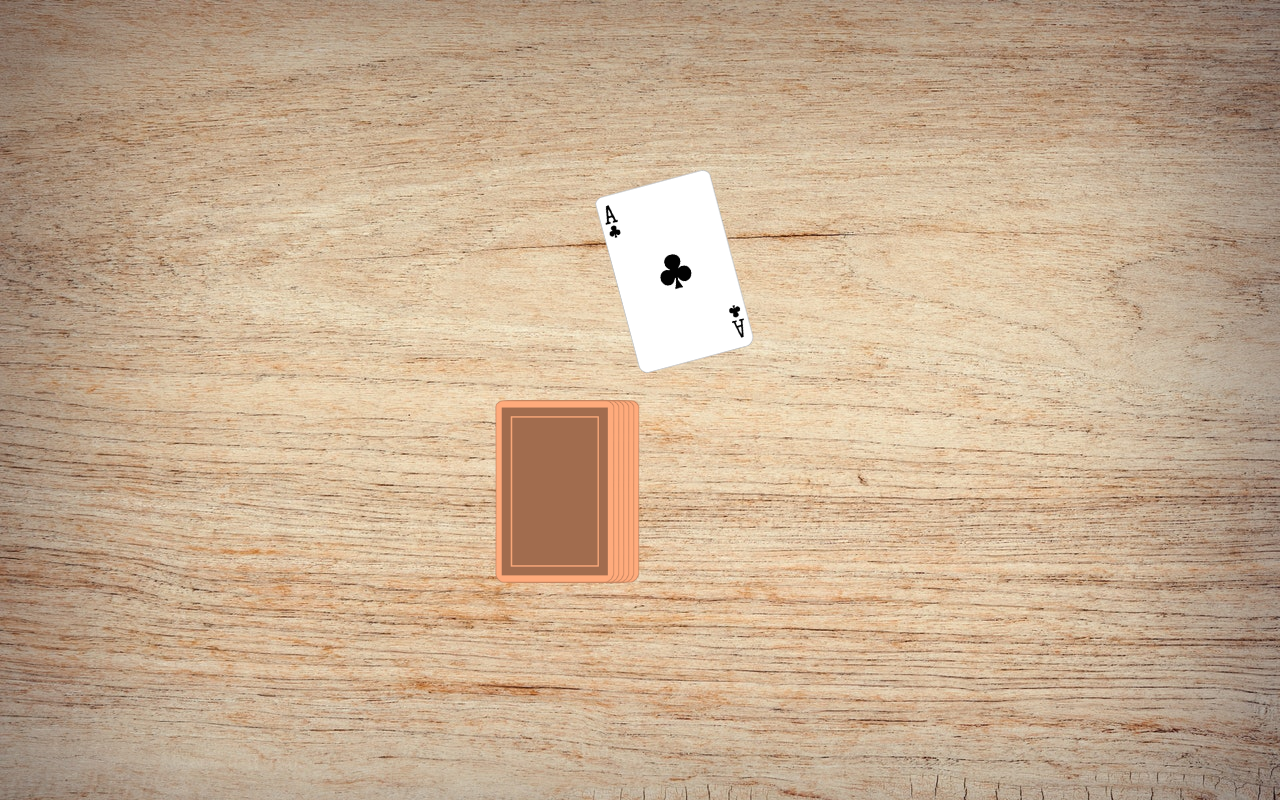
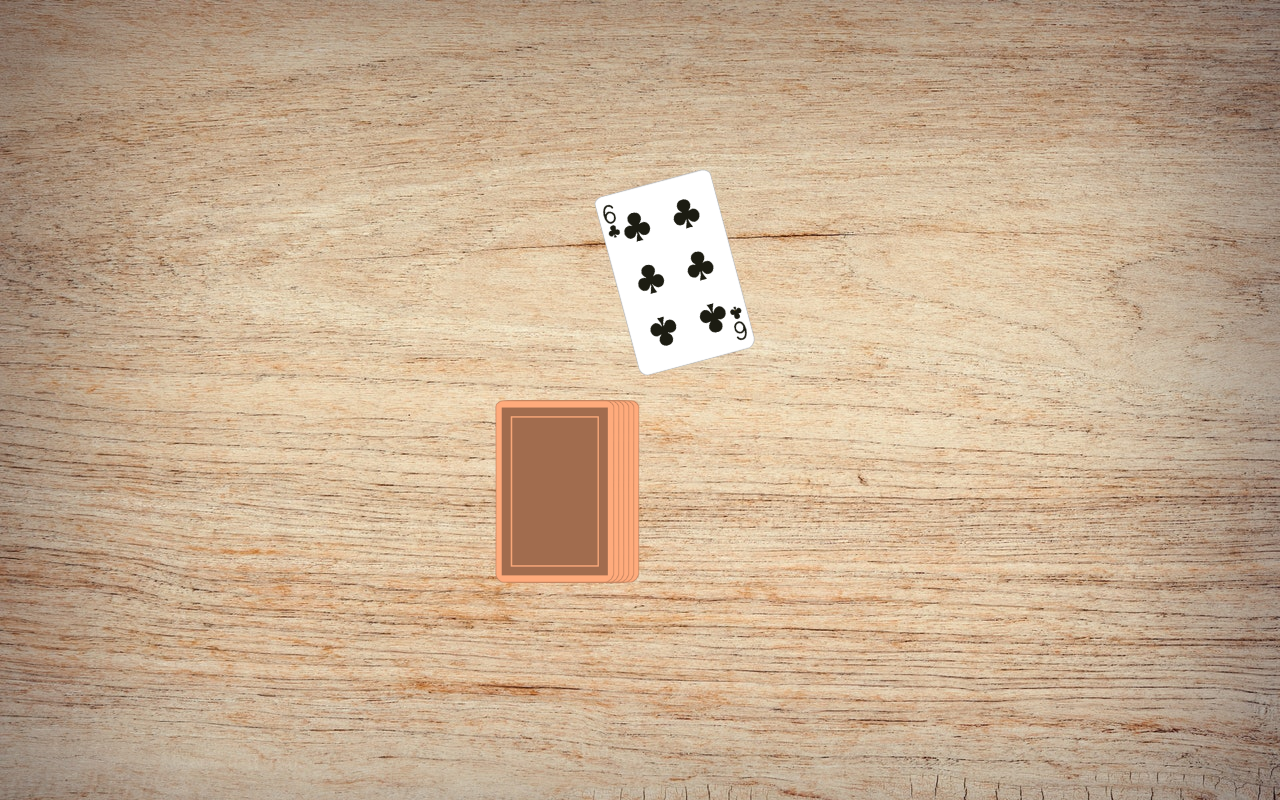
Before and after one commit to D1m1tr1e/Ring-of-Fire, an Angular app in the folder ringoffire/: page /game in a window 1280 px wide. Both pictures are taken after a click on the picture 555 px from the left and 491 px from the top of the page. Built offline with nearby package versions, Linux system fonts and the light colour scheme.

Commit message:
added played card function

```diff
--- a/ringoffire/src/app/game/game.component.html
+++ b/ringoffire/src/app/game/game.component.html
@@ -1,13 +1,19 @@
 <div class="field">
     <div class="card-stack">
+
+        <!--Card Stack-->
         <img *ngFor="let cards of [0,1,2,3,4]; let i = index;" [ngStyle]="{'right.px': i * 5}"
             src="./../../assets/img/cards/card_cover.png" alt="">
+        <img (click)="takeCard()" class="top-card" style="right: 25px;" src="./../../assets/img/cards/card_cover.png"
+            alt="">
 
-        <img (click)="takeCard()" class="top-card" style="right: 25px;"
-            src="./../../assets/img/cards/card_cover.png" alt="">
+        <!--Played Cards Stack-->
+        <img *ngFor="let card of game.playedCards" class="playedCard" src="./../../assets/img/cards/{{ card }}.png"
+            alt="">
 
-            <img (click)="takeCard()" *ngIf="pickCardAnimation" class="pick-card" style="right: 25px;"
-            src="./../../assets/img/cards/clubs_1.png" alt="">
+        <!--Current Card-->
+        <img (click)="takeCard()" *ngIf="pickCardAnimation" class="pick-card" style="right: 25px;"
+            src="./../../assets/img/cards/{{ currentCard }}.png" alt="">
     </div>
 
 
--- a/ringoffire/src/app/game/game.component.scss
+++ b/ringoffire/src/app/game/game.component.scss
@@ -26,6 +26,11 @@
     }
 }
 
+.playedCard {
+    right: 25px;
+    transform: scale(1.0) translateX(120px) translateY(-220px) rotate(-15deg);
+}
+
 .pick-card {
     animation: pick-card-animation 1.5s ease-in-out;
     transform: scale(1.0) translateX(120px) translateY(-220px) rotate(-15deg);
--- a/ringoffire/src/app/game/game.component.ts
+++ b/ringoffire/src/app/game/game.component.ts
@@ -1,5 +1,6 @@
 import { CommonModule } from '@angular/common';
 import { Component } from '@angular/core';
+import { Game } from './../models/game';
 
 @Component({
   selector: 'app-game',
@@ -8,12 +9,63 @@ import { Component } from '@angular/core';
   templateUrl: './game.component.html',
   styleUrls: ['./game.component.scss']
 })
+
 export class GameComponent {
+
+  constructor() {
+    this.newGame();
+  }
+  //************VARIABLEN***************/
+
   pickCardAnimation = false;
+  game: Game = {
+    players: ["Text"],
+    stack: ["Text"],
+    playedCards: ["Text"],
+    currentPlayer: 0
+  }
+  currentCard: string = '';
+
+  //***************************/
+
+
+  newGame() {
+    this.game = new Game();
+    console.log(this.game);
+    for (let i = 1; i < 14; i++) {
+      this.game.stack.push('spade_' + i);
+      this.game.stack.push('hearts_' + i);
+      this.game.stack.push('clubs_' + i);
+      this.game.stack.push('diamonds_' + i);
+    }
+    this.shuffle(this.game.stack);
+  }
+
+
+  shuffle(array: string[]) {
+    let currentIndex = array.length, randomIndex;
+
+    while (currentIndex > 0) {
+
+      randomIndex = Math.floor(Math.random() * currentIndex);
+      currentIndex--;
+
+      [array[currentIndex], array[randomIndex]] = [
+        array[randomIndex], array[currentIndex]];
+    }
+    return array;
+  }
 
 
   takeCard() {
-    this.pickCardAnimation = true;
+    if (!this.pickCardAnimation) {
+      this.currentCard = this.game.stack.pop() as string;
+      this.pickCardAnimation = true;
+
+      setTimeout(() => {
+        this.game.playedCards.push(this.currentCard);
+        this.pickCardAnimation = false;
+      }, 1500);
+    }
   }
-
 }
--- /dev/null
+++ b/ringoffire/src/app/models/game.ts
@@ -0,0 +1,6 @@
+export class Game {
+    public players: string[] = [];
+    public stack: string[] = [];
+    public playedCards: string[] = [];
+    public currentPlayer: number = 0;
+}
```
